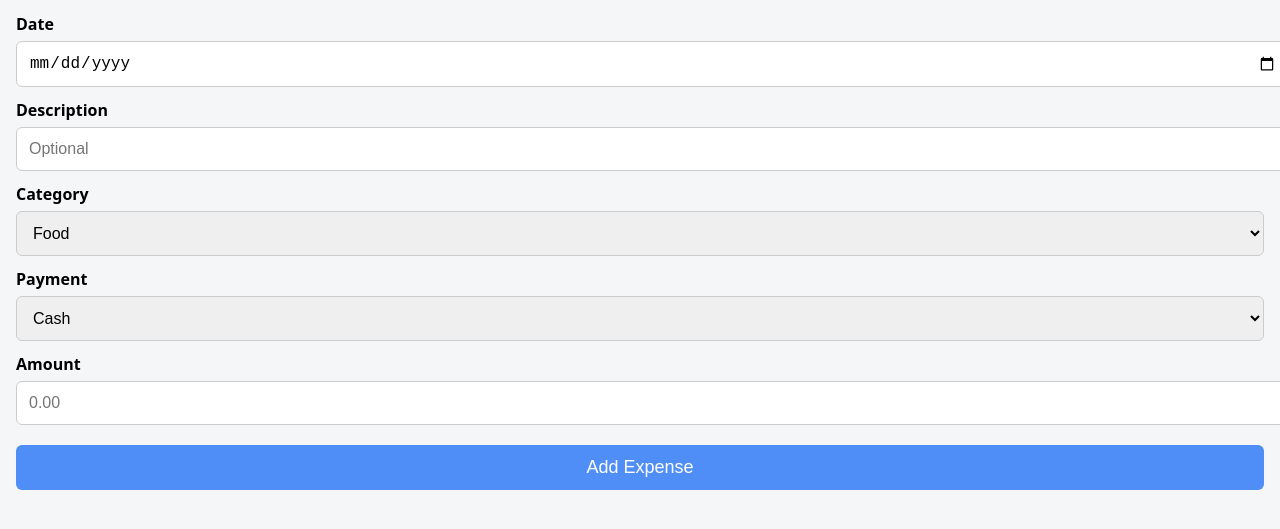
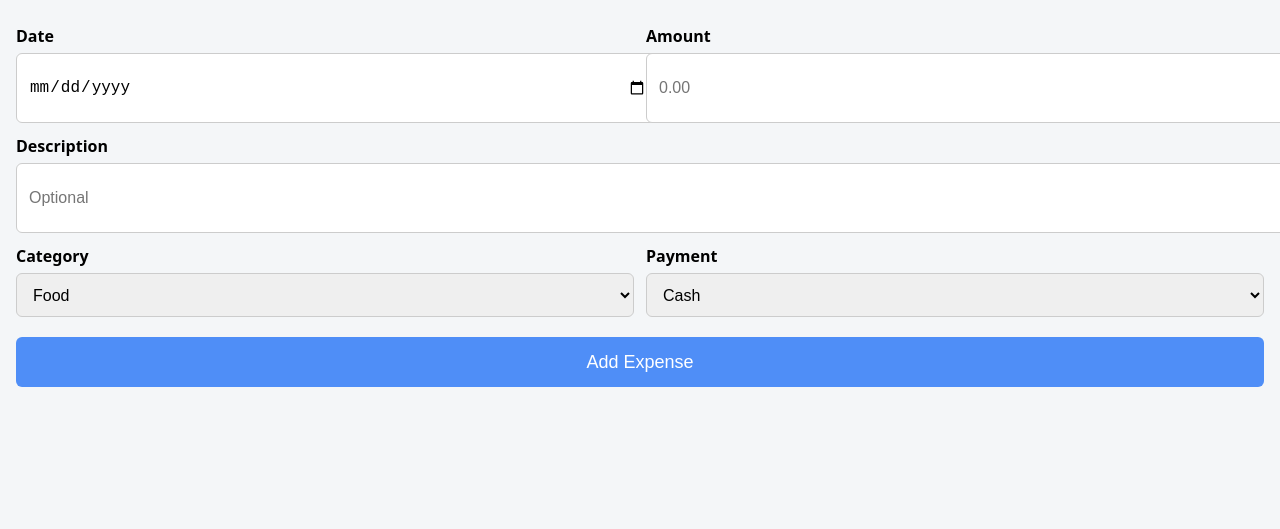
Before and after one commit to shutacccax/expense-quick-add, a plain HTML site: page index.html in a window 1280 px wide. Shown: the part 83-612 px from the top of the page. Drawn offline with Linux system fonts and the light colour scheme.

Commit message:
Update index.html

```diff
--- a/index.html
+++ b/index.html
@@ -8,6 +8,27 @@
   <link rel="manifest" href="manifest.json" />
 
   <style>
+    .row {
+      display: flex;
+      gap: 12px;
+    }
+
+    .field {
+      flex: 1;
+    }
+
+    label {
+      margin-top: 16px;
+    }
+
+    input, select {
+      height: 44px;
+    }
+
+    button {
+      height: 50px;
+    }
+
     body {
       font-family: system-ui, -apple-system, BlinkMacSystemFont, sans-serif;
       background: #f4f6f8;
@@ -52,12 +73,23 @@
 
   <h1>➕ Add Expense</h1>
 
+  <div class="row">
+    <div class="field">
       <label>Date</label>
       <input type="date" id="date" />
+    </div>
+
+    <div class="field">
+      <label>Amount</label>
+      <input type="number" id="amount" placeholder="0.00" />
+    </div>
+  </div>
 
   <label>Description</label>
   <input type="text" id="description" placeholder="Optional" />
 
+  <div class="row">
+    <div class="field">
       <label>Category</label>
       <select id="category">
         <option>Food</option>
@@ -68,7 +100,9 @@
         <option>Entertainment</option>
         <option>Others</option>
       </select>
+    </div>
 
+    <div class="field">
       <label>Payment</label>
       <select id="payment">
         <option>Cash</option>
@@ -76,11 +110,11 @@
         <option>Bank</option>
         <option>Credit Card</option>
       </select>
-
-  <label>Amount</label>
-  <input type="number" id="amount" placeholder="0.00" />
+    </div>
+  </div>
 
   <button>Add Expense</button>
 
 </body>
+
 </html>
```
Lines whose indentation alone changed are shown as unchanged.
